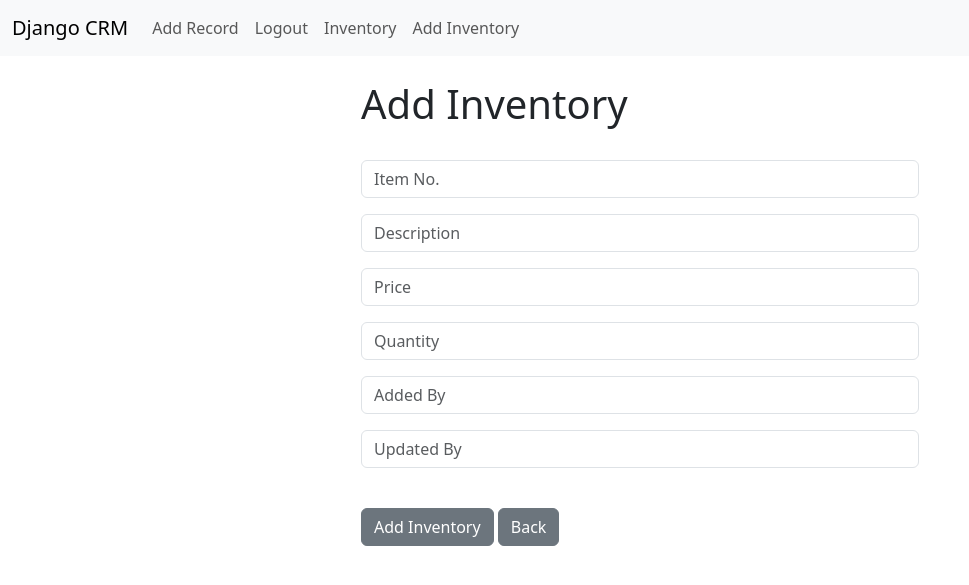
After one commit to Scnh19/Django-CRM, a Django app: page /add_inventory/ in a window 1280 px wide. The commit adds this page. Shown: the top 585 px of the page, without its empty margins (0-969 px from the left). Run offline with Django 5.2, Linux system fonts and the light colour scheme; the visitor is signed in with stand-in values (Sample User, id 1).

Commit message:
updated and fixed

```diff
--- a/dcrm/settings.py
+++ b/dcrm/settings.py
@@ -110,7 +110,7 @@ AUTH_PASSWORD_VALIDATORS = [
 
 LANGUAGE_CODE = 'en-us'
 
-TIME_ZONE = 'UTC'
+TIME_ZONE = 'Asia/Manila'
 
 USE_I18N = True
 
--- a/website/forms.py
+++ b/website/forms.py
@@ -43,15 +43,19 @@ class AddRecordForm(forms.ModelForm):
     state = forms.CharField(required=True, widget=forms.widgets.TextInput(attrs={"placeholder":"State", "class":"form-control"}), label="")
     zipcode = forms.CharField(required=True, widget=forms.widgets.TextInput(attrs={"placeholder":"Zipcode", "class":"form-control"}), label="")
 
-#class AddInventoryForm(forms.ModelForm):
-#    item_no = forms.CharField(required=True, widget=forms.widgets.TextInput(attrs={"placeholder":"Item No.", "class":"form-control"}), label="")
-#    description = forms.CharField(required=True, widget=forms.widgets.TextInput(attrs={"placeholder":"Description", "class":"form-control"}), label="")
-#    price = forms.IntegerField(required=True, widget=forms.widgets.TextInput(attrs={"placeholder":"Price", "class":"form-control"}), label="")
-#    quantity = forms.IntegerField(required=True, widget=forms.widgets.TextInput(attrs={"placeholder":"Quantity", "class":"form-control"}), label="")
-#    added_by = forms.CharField(required=True, widget=forms.widgets.TextInput(attrs={"placeholder":"Added By", "class":"form-control"}), label="")
-#    updated_by = forms.CharField(required=True, widget=forms.widgets.TextInput(attrs={"placeholder":"Updated By", "class":"form-control"}), label="")
+    class Meta:
+        model = Record
+        exclude = ("user",)
+
+class AddInventoryForm(forms.ModelForm):
+    item_no = forms.CharField(required=True, widget=forms.widgets.TextInput(attrs={"placeholder":"Item No.", "class":"form-control"}), label="")
+    description = forms.CharField(required=True, widget=forms.widgets.TextInput(attrs={"placeholder":"Description", "class":"form-control"}), label="")
+    price = forms.IntegerField(required=True, widget=forms.widgets.TextInput(attrs={"placeholder":"Price", "class":"form-control"}), label="")
+    quantity = forms.IntegerField(required=True, widget=forms.widgets.TextInput(attrs={"placeholder":"Quantity", "class":"form-control"}), label="")
+    added_by = forms.CharField(required=True, widget=forms.widgets.TextInput(attrs={"placeholder":"Added By", "class":"form-control"}), label="")
+    updated_by = forms.CharField(required=True, widget=forms.widgets.TextInput(attrs={"placeholder":"Updated By", "class":"form-control"}), label="")
 
     class Meta:
-        model = Record
         model = Inventory
-        exclude = ("user",)
+        fields = ['item_no', 'description', 'price', 'quantity', 'added_by', 'updated_by']
+        exclude = ('date_added', 'date_updated')
--- a/website/models.py
+++ b/website/models.py
@@ -23,5 +23,8 @@ class Inventory(models.Model):
 	quantity = models.IntegerField()
 	date_added =  models.DateTimeField(auto_now_add=True)
 	added_by =  models.CharField(max_length=100)
-	date_updated =  models.DateTimeField(auto_now_add=True)
+	date_updated =  models.DateTimeField(auto_now=True)
 	updated_by =  models.CharField(max_length=100)
+
+	def __str__(self):
+		return self.item_no
--- /dev/null
+++ b/website/templates/add_inventory.html
@@ -0,0 +1,21 @@
+{% extends 'base.html' %}
+{% block content %}
+
+<div class="col-md-6 offset-md-3">
+<h1>Add Inventory</h1>
+<br/>
+
+<form method="POST" action="{% url 'add_inventory' %}">
+	{% csrf_token %}
+
+	{{ form.as_p }}
+
+<br/>
+  <button type="submit" class="btn btn-secondary">Add Inventory</button>
+   <a href="{% url 'home' %}" class="btn btn-secondary">Back</a>
+
+</form>
+
+</div>
+
+{% endblock %}
--- a/website/templates/navbar.html
+++ b/website/templates/navbar.html
@@ -19,6 +19,10 @@
           <li class="nav-item">
             <a class="nav-link" href="{% url 'inventory' %}">Inventory</a>
           </li>
+
+          <li class="nav-item">
+            <a class="nav-link" href="{% url 'add_inventory' %}">Add Inventory</a>
+          </li>
           {% else %}
           <li class="nav-item">
             <a class="nav-link" href="{% url 'register' %}">Register</a>
--- a/website/urls.py
+++ b/website/urls.py
@@ -6,9 +6,15 @@ urlpatterns = [
     #path('login/', views.login_user, name='login'),
     path('logout/', views.logout_user, name='logout'),
     path('register/', views.register_user, name='register'),
+    #record below
     path('record/<int:pk>', views.customer_record, name='record'),
     path('delete_record/<int:pk>', views.delete_record, name='delete_record'),
     path('add_record/', views.add_record, name='add_record'),
     path('update_record/<int:pk>', views.update_record, name='update_record'),
+    #inventory below
     path('inventory/', views.inventory, name='inventory'),
+    path('record_inventory/<int:pk>', views.customer_inventory, name='record_inventory'),
+    path('delete_inventory/<int:pk>', views.delete_inventory, name='delete_inventory'),
+    path('add_inventory/', views.add_inventory, name='add_inventory'),
+    path('update_inventory/<int:pk>', views.update_inventory, name='update_inventory'),
 ]
--- a/website/views.py
+++ b/website/views.py
@@ -1,7 +1,7 @@
 from django.shortcuts import render, redirect
 from django.contrib.auth import authenticate, login, logout
 from django.contrib import messages
-from .forms import SignUpForm, AddRecordForm
+from .forms import SignUpForm, AddRecordForm, AddInventoryForm
 from .models import Record, Inventory
 
 
@@ -22,7 +22,6 @@ def home(request):
 			return redirect('home')
 	else:
 		return render(request, 'home.html', {'records':records})
-
 
 
 def logout_user(request):
@@ -50,7 +49,6 @@ def register_user(request):
 	return render(request, 'register.html', {'form':form})
 
 
-
 def customer_record(request, pk):
 	if request.user.is_authenticated:
 		# Look Up Records
@@ -59,7 +57,6 @@ def customer_record(request, pk):
 	else:
 		messages.success(request, "You Must Be Logged In To View That Page...")
 		return redirect('home')
-
 
 
 def delete_record(request, pk):
@@ -101,6 +98,8 @@ def update_record(request, pk):
 		return redirect('home')
 
 
+
+
 def inventory(request):
 	inventorys = Inventory.objects.all()
 	# Check to see if logging in
@@ -124,7 +123,46 @@ def customer_inventory(request, pk):
 	if request.user.is_authenticated:
 		# Look Up Records
 		customer_inventory = Inventory.objects.get(id=pk)
-		return render(request, 'inventory.html', {'customer_inventory':customer_inventory})
+		return render(request, 'record_inventory.html', {'customer_inventory':customer_inventory})
 	else:
 		messages.success(request, "You Must Be Logged In To View That Page...")
-		return redirect('inventory.html')
+		return redirect('home')
+
+
+def delete_inventory(request, pk):
+	if request.user.is_authenticated:
+		delete_it = Inventory.objects.get(id=pk)
+		delete_it.delete()
+		messages.success(request, "Inventory Deleted Successfully...")
+		return redirect('inventory')
+	else:
+		messages.success(request, "You Must Be Logged In To Do That...")
+		return redirect('home')
+
+
+def add_inventory(request):
+	form = AddInventoryForm(request.POST or None)
+	if request.user.is_authenticated:
+		if request.method == "POST":
+			if form.is_valid():
+				add_inventory = form.save()
+				messages.success(request, "Inventory Added...")
+				return redirect('inventory')
+		return render(request, 'add_inventory.html', {'form':form})
+	else:
+		messages.success(request, "You Must Be Logged In...")
+		return redirect('home')
+
+
+def update_inventory(request, pk):
+	if request.user.is_authenticated:
+		current_record = Inventory.objects.get(id=pk)
+		form = AddInventoryForm(request.POST or None, instance=current_record)
+		if form.is_valid():
+			form.save()
+			messages.success(request, "Record Has Been Updated!")
+			return redirect('inventory')
+		return render(request, 'update_inventory.html', {'form':form})
+	else:
+		messages.success(request, "You Must Be Logged In...")
+		return redirect('home')
```
Also changed, not shown: website/templates/home.html (+11 -5 lines), website/templates/inventory.html (+5 -4 lines), website/templates/record.html (+1 -31 lines), website/templates/record_inventory.html (added, +46 -0 lines), website/templates/update_inventory.html (added, +21 -0 lines), website/migrations/0001_initial.py, website/migrations/0002_record_delete_records.py (added).
